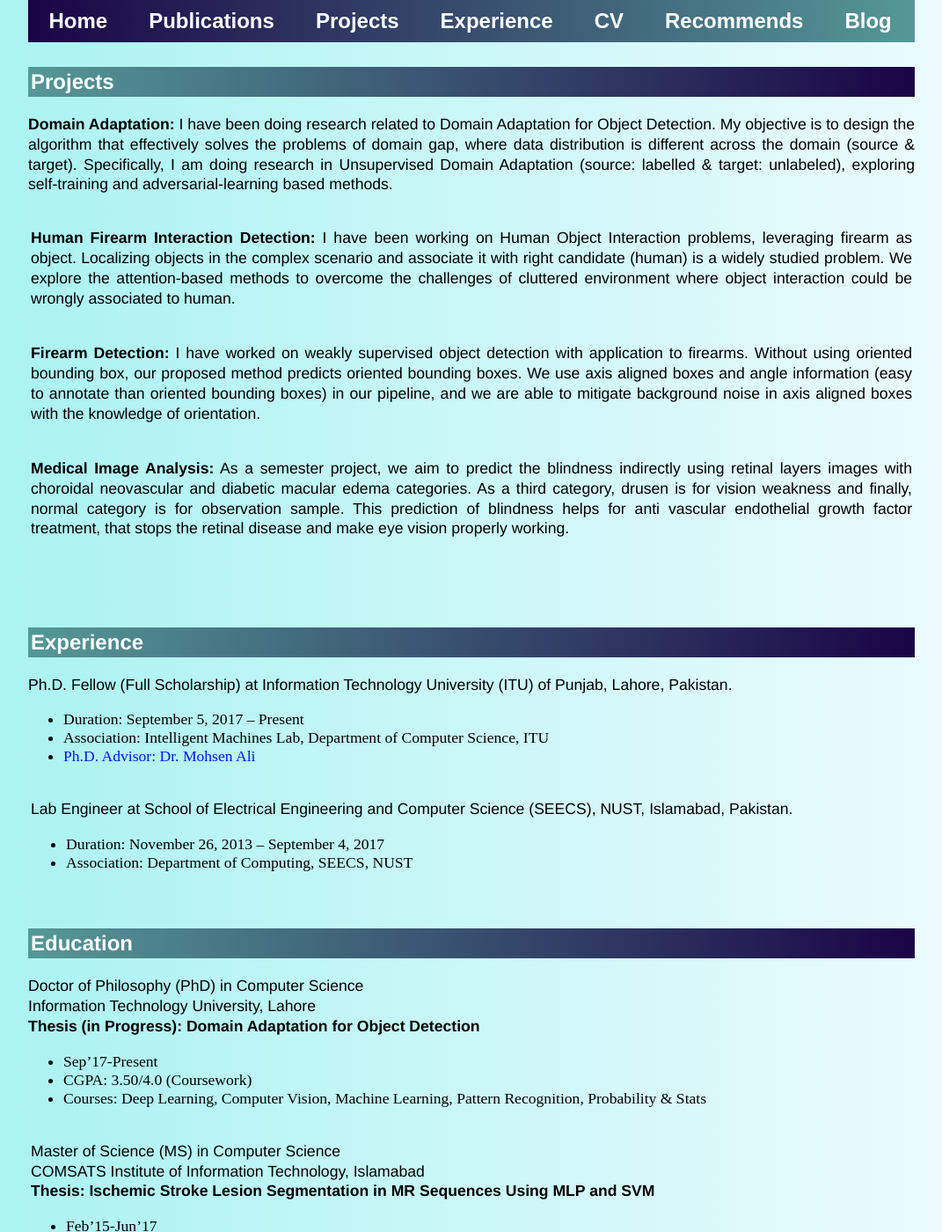
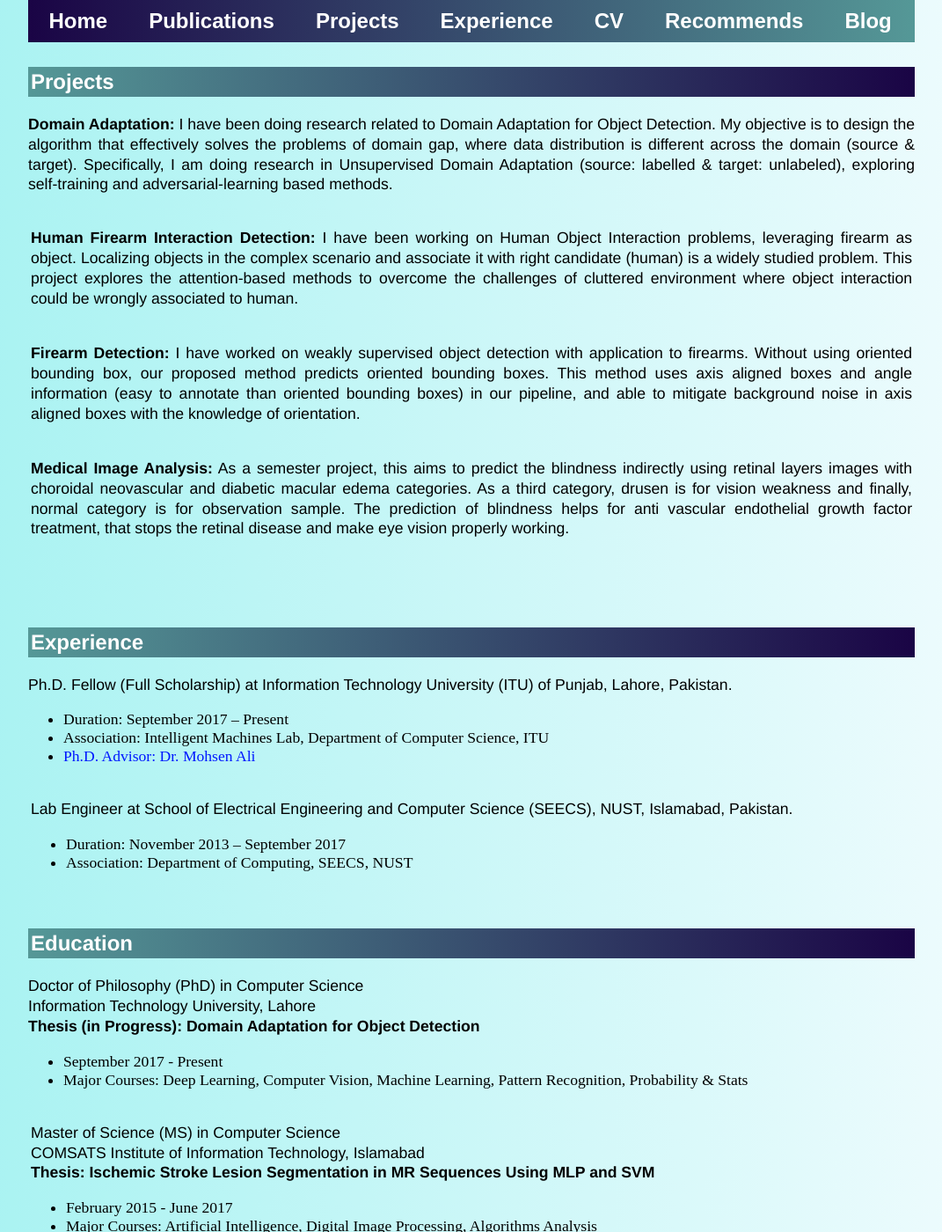
Before and after one commit to akhtarvision/akhtarvision.github.io, a Jekyll site: the page built from index.html, in a window 1280 px wide and 1400 px high, scrolled down 1066 px. Shown: the whole window at 88% size, without its empty margins (104-1175 px from the left). Built offline with Jekyll 4.4.1, drawn with Linux system fonts in a browser that asks for light colours; some of the changed text lies outside the part shown.

Commit message:
Update index.html

```diff
--- a/index.html
+++ b/index.html
@@ -14,8 +14,8 @@ title: Akhtar, Deep Learning
 <!-- 	</div> -->
 	      	<img class="roundImg" src="mainpic_git_c.jpg" alt="profile" width="188" height="170" style="float:right">
 
-	<address>
-		<strong>Ph.D. Student (Computer Vision & Deep Learning)</strong><br>
+	<address style="color:#850E08;">
+		<strong> Ph.D. Student (Computer Vision & Deep Learning)</strong><br>
 		Intelligent Machines Lab<br>
 		Information Technology University (ITU)<br><br>
 		Contact Emails:<br>
@@ -101,7 +101,7 @@ title: Akhtar, Deep Learning
 <td>
 <p> <strong>Human Firearm Interaction Detection:</strong> I have been working on Human Object Interaction problems, leveraging firearm as object.
 	Localizing objects in the complex scenario and associate it with right candidate (human) is a widely studied problem.
-	We explore the attention-based methods to overcome the challenges of cluttered environment where object interaction could be wrongly associated to human.</p>
+	This project explores the attention-based methods to overcome the challenges of cluttered environment where object interaction could be wrongly associated to human.</p>
 </td>
 </tr>
 
@@ -110,17 +110,17 @@ title: Akhtar, Deep Learning
 <td>
 <p> <strong>Firearm Detection:</strong> I have worked on weakly supervised object detection with application to firearms.
 	Without using oriented bounding box, our proposed method predicts oriented bounding boxes.
-	We use axis aligned boxes and angle information (easy to annotate than oriented bounding boxes) in our pipeline,
-	and we are able to mitigate background noise in axis aligned boxes with the knowledge of orientation.  </p>
+	This method uses axis aligned boxes and angle information (easy to annotate than oriented bounding boxes) in our pipeline,
+	and able to mitigate background noise in axis aligned boxes with the knowledge of orientation.  </p>
 </td>
 </tr>
 
 			<tr>
 <!-- <td> <br>&nbsp;</td> -->
 <td>
-<p> <strong>Medical Image Analysis:</strong> As a semester project, we aim to predict the blindness indirectly using retinal layers images with choroidal neovascular
+<p> <strong>Medical Image Analysis:</strong> As a semester project, this aims to predict the blindness indirectly using retinal layers images with choroidal neovascular
 	and diabetic macular edema categories. As a third category, drusen is for vision weakness and finally, normal category is for observation sample.
-	This prediction of blindness helps for anti vascular endothelial growth factor treatment, that stops the retinal disease and make eye vision properly working. </p>
+	The prediction of blindness helps for anti vascular endothelial growth factor treatment, that stops the retinal disease and make eye vision properly working. </p>
 </td>
 </tr>
 
@@ -141,7 +141,7 @@ title: Akhtar, Deep Learning
 <p>
 Ph.D. Fellow (Full Scholarship) at Information Technology University (ITU) of Punjab, Lahore, Pakistan.
 	 <ul class="contacts">
-				<li>Duration: September 5, 2017 – Present</li>
+				<li>Duration: September 2017 – Present</li>
 				<li>Association: Intelligent Machines Lab, Department of Computer Science, ITU</li>
 				<li><a href="http://im.itu.edu.pk/people/">Ph.D. Advisor: Dr. Mohsen Ali</a></li>
 				</ul>
@@ -157,7 +157,7 @@ Ph.D. Fellow (Full Scholarship) at Information Technology University (ITU) of Pu
 <p>
 Lab Engineer at School of Electrical Engineering and Computer Science (SEECS), NUST, Islamabad, Pakistan.
 	 <ul class="contacts">
-				<li>Duration: November 26, 2013 – September 4, 2017</li>
+				<li>Duration: November 2013 – September 2017</li>
 				<li>Association: Department of Computing, SEECS, NUST</li>
 				</ul>
 	</p>
@@ -187,9 +187,9 @@ Doctor of Philosophy (PhD) in Computer Science <br>
 	Information Technology University, Lahore<br>
 	<strong>Thesis (in Progress): Domain Adaptation for Object Detection</strong>
 	<ul class="contacts">
-				<li>Sep’17-Present</li>
-				<li>CGPA: 3.50/4.0 (Coursework)</li>
-				<li>Courses: Deep Learning, Computer Vision, Machine Learning, Pattern Recognition,
+				<li>September 2017 - Present</li>
+<!-- 				<li>CGPA: 3.50/4.0 (Coursework)</li> -->
+				<li>Major Courses: Deep Learning, Computer Vision, Machine Learning, Pattern Recognition,
 Probability & Stats</a></li>
 	</ul>
 </p>
@@ -204,9 +204,9 @@ Master of Science (MS) in Computer Science <br>
 	COMSATS Institute of Information Technology, Islamabad<br>
 	<strong>Thesis: Ischemic Stroke Lesion Segmentation in MR Sequences Using MLP and SVM</strong>
 	<ul class="contacts">
-				<li>Feb’15-Jun’17</li>
-				<li>CGPA: 3.84/4.0</li>
-				<li>Courses: Artificial Intelligence, Digital Image Processing, Algorithms Analysis</a></li>
+				<li>February 2015 - June 2017</li>
+<!-- 				<li>CGPA: 3.84/4.0</li> -->
+				<li>Major Courses: Artificial Intelligence, Digital Image Processing, Algorithms Analysis</a></li>
 	</ul>
 </p>
 </td>
@@ -218,10 +218,11 @@ Master of Science (MS) in Computer Science <br>
 <p>
 Bachelor of Science (BS) in Computer Engineering <br>
 	COMSATS Institute of Information Technology, Islamabad<br>
-<!-- 	<strong>Thesis: Ischemic Stroke Lesion Segmentation in MR Sequences Using MLP and SVM</strong> -->
+	<strong>Final Year Project: Digital Watermarking in Multimodal Biometrics Domain</strong>
 	<ul class="contacts">
-				<li>Feb’09-Jan’13</li>
-				<li>CGPA: 3.38/4.0</li>
+				<li>February 2009 - January 2013</li>
+<!-- 				<li>CGPA: 3.38/4.0</li> -->
+				<li>Major Courses: Data Structures and Algorithms, Operating Systems, Numerical Computations</a></li>
 	</ul>
 </p>
 </td>
```
